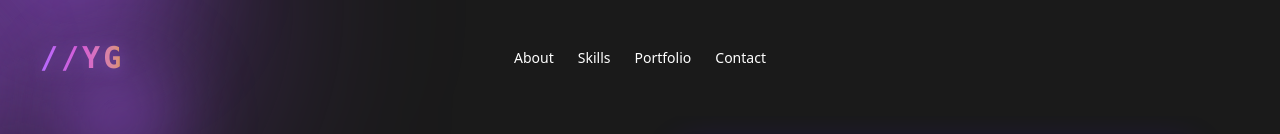
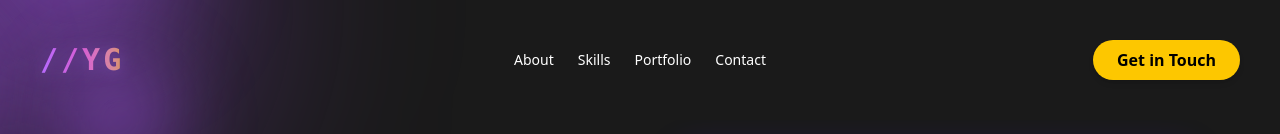
Before and after one commit to yaksh1/PortfolioV2, a React (Vite) app: page / in a window 1280 px wide. Shown: the top 134 px of the page. Built offline with nearby package versions, Linux system fonts and the light colour scheme; a web font is replaced by a local one.

Commit message:
feat: get in touch button in header

```diff
--- a/src/components/Header.jsx
+++ b/src/components/Header.jsx
@@ -26,6 +26,14 @@ const Header = () => {
         <a href='#portfolio' className='relative text-white transition-colors duration-300 before:absolute before:left-0 before:-bottom-2 before:w-full before:h-0.5 before:bg-purple-400 before:transition-transform before:duration-300 before:scale-x-0 hover:before:scale-x-100 hover:drop-shadow-[0_0_5px_rgba(168,139,250,0.8)]'>Portfolio</a>
         <a href='#contact' className='relative text-white transition-colors duration-300 before:absolute before:left-0 before:-bottom-2 before:w-full before:h-0.5 before:bg-purple-400 before:transition-transform before:duration-300 before:scale-x-0 hover:before:scale-x-100 hover:drop-shadow-[0_0_5px_rgba(168,139,250,0.8)]'>Contact</a>
       </nav>
+      <div className='hidden md:flex items-center space-x-4'>
+        <a
+          href='https://mail.google.com/mail/?view=cm&fs=1&to=yakksh.dev@gmail.com'
+          className='px-6 py-2 bg-yellow-400 text-black rounded-full font-bold text-base hover:bg-yellow-500 transition duration-300 shadow-md'
+        >
+          Get in Touch
+        </a>
+      </div>
       <div className='md:hidden flex items-center'>
         <button onClick={toggleMenu} className='w-8 h-8 rounded-full bg-purple-600 flex items-center justify-center text-white text-sm z-30'>
           {isMenuOpen ? <X className='h-5 w-5' /> : <Menu className='h-5 w-5' />}
```
